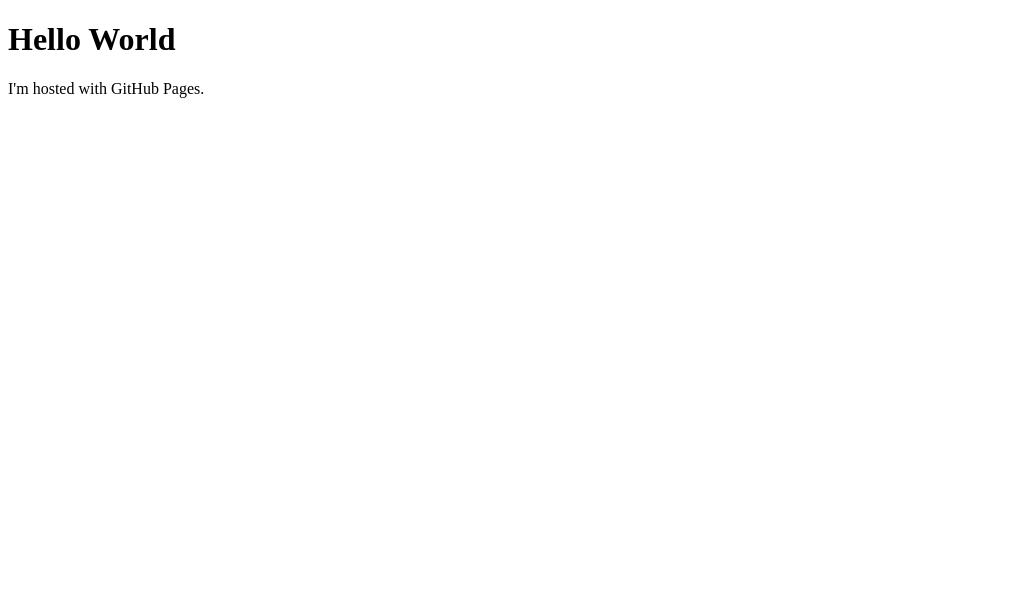
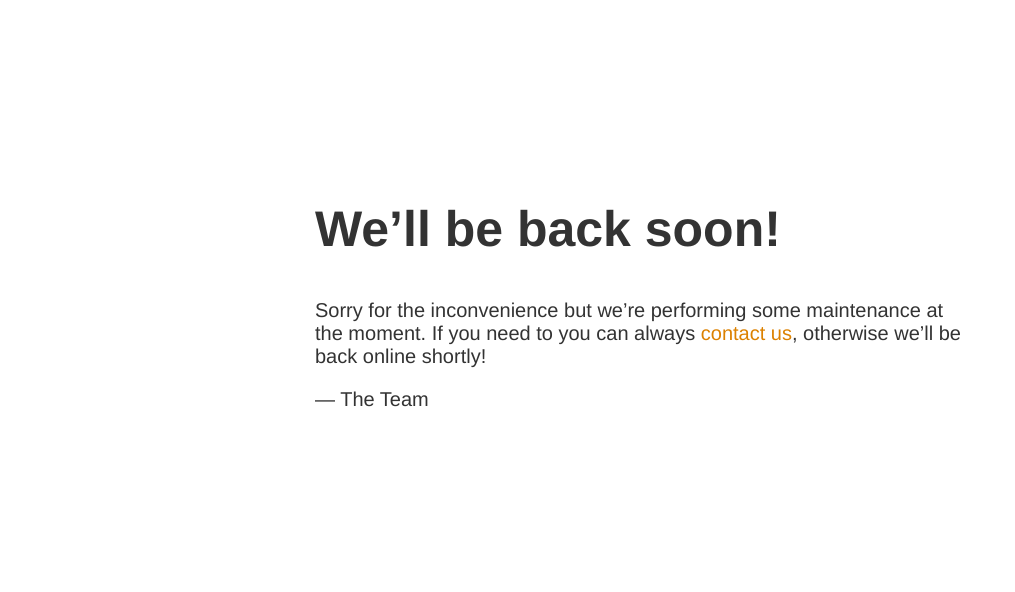
Before and after one commit to mksteffensen/mksteffensen.github.io, a plain HTML site: page index.html in a window 1280 px wide. Shown: the whole page, without its empty margins (0-1015 px from the left). Drawn offline with Linux system fonts and the light colour scheme.

Commit message:
Update 21122017

```diff
--- a/index.html
+++ b/index.html
@@ -1,7 +1,18 @@
-<!DOCTYPE html>
-<html>
-<body>
-<h1>Hello World</h1>
-<p>I'm hosted with GitHub Pages.</p>
-</body>
-</html>
+<!doctype html>
+<title>Site Maintenance</title>
+<style>
+  body { text-align: center; padding: 150px; }
+  h1 { font-size: 50px; }
+  body { font: 20px Helvetica, sans-serif; color: #333; }
+  article { display: block; text-align: left; width: 650px; margin: 0 auto; }
+  a { color: #dc8100; text-decoration: none; }
+  a:hover { color: #333; text-decoration: none; }
+</style>
+
+<article>
+    <h1>We&rsquo;ll be back soon!</h1>
+    <div>
+        <p>Sorry for the inconvenience but we&rsquo;re performing some maintenance at the moment. If you need to you can always <a href="mailto:#">contact us</a>, otherwise we&rsquo;ll be back online shortly!</p>
+        <p>&mdash; The Team</p>
+    </div>
+</article>
```
